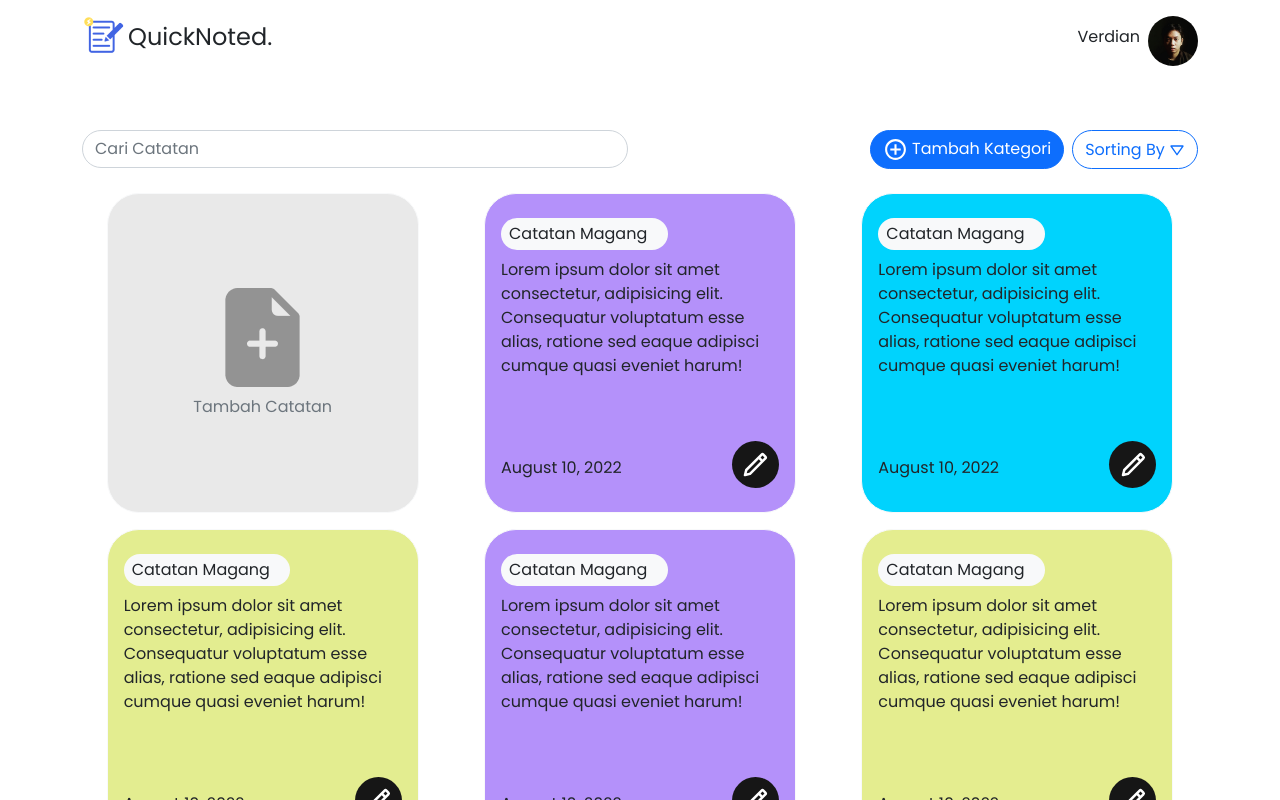
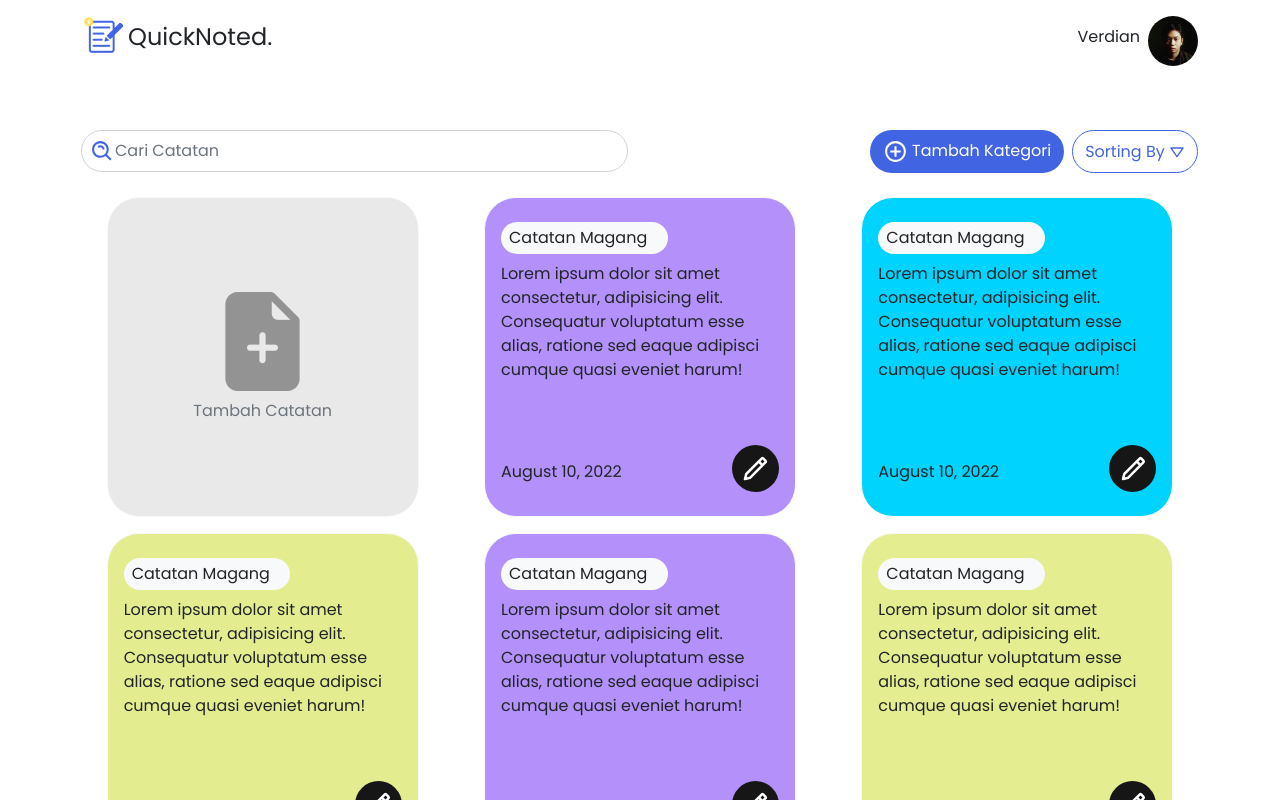
Before and after one commit to ivannoard/SEAL-NotesApp, a React (Create React App) app: page / in a window 1280 px wide. Both pictures are taken after typing "name@example.com", "Sample123" into the empty fields and a click on the button "Login". Shown: the top 800 px of the page. Built offline with nearby package versions, Linux system fonts and the light colour scheme.

Commit message:
add: btn-purple, icon search

```diff
--- a/src/app.css
+++ b/src/app.css
@@ -1,3 +1,52 @@
+.nav-menu {
+  /* background-color: red; */
+}
+
+.nav-menu:hover {
+  background-color: gray;
+}
+
+.btn-purple {
+  background: #4164E3;
+  color: white;
+}
+
+.btn-purple:hover,
+.btn-purple:focus {
+  background: #3859ce;
+  color: white;
+  border: 1px solid #3859ce;
+}
+
+.btn-outline-purple,
+.btn-outline-purple:focus {
+  border: 1px solid #4164E3;
+  color: #4164E3;
+}
+
+.btn-outline-purple:hover {
+  background: #4164E3;
+  border: 1px solid #4164E3;
+  color: white;
+}
+
+.form-control:focus {
+  border-color: #4164E3;
+  box-shadow: none;
+}
+
+.text-purple {
+  color: #4164E3;
+}
+
 p {
   margin-bottom: 0;
 }
+
+textarea {
+  background: transparent;
+}
+
+textarea:focus {
+  outline: 1px solid blue;
+}
--- a/src/components/dashboard/card/AddCard.jsx
+++ b/src/components/dashboard/card/AddCard.jsx
@@ -35,7 +35,7 @@ const AddCard = () => {
         <div className="modal-dialog modal-dialog-centered modal-xl">
           <div className="modal-content">
             <div className="modal-header">
-              <h5 className="modal-title" id="exampleModalLabel">Tambah Catatan</h5>
+              <h4 className="modal-title fw-bold" id="exampleModalLabel">Tambah Catatan</h4>
               <div className='bg-danger rounded-circle position-relative' style={{ width: '25px', height: '25px' }}>
                 <button type="button" className="btn-close btn-close-white" data-bs-dismiss="modal" aria-label="Close"></button>
               </div>
@@ -43,11 +43,11 @@ const AddCard = () => {
             <div className="modal-body">
               <form>
                 <div className="mb-3">
-                  <label htmlFor="judul" className="form-label">Judul</label>
+                  <label htmlFor="judul" className="form-label text-purple">Judul</label>
                   <input type="text" onChange={handleChange} className="form-control" name='judul' id="judul" aria-describedby="emailHelp" />
                 </div>
                 <div>
-                  <label htmlFor="isi" className="form-label">Isi</label>
+                  <label htmlFor="isi" className="form-label text-purple">Isi</label>
                   <textarea name="isi" onChange={handleChange} id="" cols="30" rows="10"></textarea>
                 </div>
               </form>
@@ -56,7 +56,7 @@ const AddCard = () => {
               {id && <p>August 10, 2022</p>}
               <div className="buttons d-flex gap-2">
                 {id && <button type="submit" className="btn btn-outline-danger rounded-pill" onClick={handleAdd}>Hapus</button>}
-                <button type="submit" className="btn btn-primary rounded-pill ms-auto" onClick={handleAdd}>Tambah</button>
+                <button type="submit" className="btn btn-purple rounded-pill ms-auto" onClick={handleAdd}>Tambah</button>
               </div>
             </div>
           </div>
--- a/src/components/dashboard/input/Input.jsx
+++ b/src/components/dashboard/input/Input.jsx
@@ -5,8 +5,9 @@ import { BiSearchAlt } from "react-icons/bi";
 
 const Input = () => {
   return (
-    <div className="input-group">
-      <input type="text" className="form-control rounded-pill" placeholder="Cari Catatan" />
+    <div className="input-group d-flex align-items-center position-relative">
+      <BiSearchAlt size={25} className='position-absolute' style={{ zIndex: 4, left: '8px', color: '#4164E3' }} />
+      <input type="text" className="form-control rounded-pill py-2" placeholder="Cari Catatan" style={{ paddingLeft: '33px' }} />
     </div>
   )
 }
--- a/src/components/dashboard/utilsButton/UtilsButton.jsx
+++ b/src/components/dashboard/utilsButton/UtilsButton.jsx
@@ -23,26 +23,27 @@ const UtilsButton = () => {
   return (
     <>
       <div className="d-flex gap-2 sm-mt-3 justify-content-between mt-3 mt-md-0">
-        <button type="button" className="btn btn-primary rounded-pill ms-md-auto ms-sm-0" data-bs-toggle="modal" data-bs-target="#modalkategori"><span className='me-1'><BiPlusCircle size={25} /></span>Tambah Kategori</button>
-        <button type="button" className="btn btn-outline-primary rounded-pill">Sorting By <span><BiDownArrow /></span></button>
+        <button type="button" className="btn btn-purple rounded-pill ms-md-auto ms-sm-0 py-2" data-bs-toggle="modal" data-bs-target="#modalkategori"><span className='me-1'><BiPlusCircle size={25} /></span>Tambah Kategori</button>
+        <button type="button" className="btn btn-outline-purple rounded-pill py-2">Sorting By <span><BiDownArrow /></span></button>
       </div>
 
-      <div className="modal fade" id="modalkategori" tabIndex="-1" aria-labelledby="exampleModalLabel" aria-hidden="true">
+      {/* modal */}
+      <div className="modal fade" id="modalkategori" tabIndex="-1" aria-labelledby="modalkategori" aria-hidden="true">
         <div className="modal-dialog modal-dialog-centered modal-xl">
           <div className="modal-content">
             <div className="modal-header">
-              <h5 className="modal-title" id="exampleModalLabel">Tambah Kategori</h5>
+              <h5 className="modal-title fw-bold" id="modalkategori">Tambah Kategori</h5>
               <div className='bg-danger rounded-circle position-relative' style={{ width: '25px', height: '25px' }}>
                 <button type="button" className="btn-close btn-close-white" data-bs-dismiss="modal" aria-label="Close"></button>
               </div>
             </div>
             <div className="modal-body">
               <div className="mb-3 px-md-3 px-sm-0">
-                <label htmlFor="kategori" className="form-label text-primary">Nama Kategori</label>
+                <label htmlFor="kategori" className="form-label text-purple">Nama Kategori</label>
                 <input type="text" onChange={handleChange} className="form-control" name='kategori' id="kategori" aria-describedby="emailHelp" />
               </div>
               <div className="list-category px-md-3 px-sm-0">
-                <p className='text-primary mb-2'>Daftar Kategori</p>
+                <p className='text-purple mb-2'>Daftar Kategori</p>
                 <ul className="list-group">
                   <li className="list-group-item d-flex justify-content-between align-items-center">
                     <p>Kategori 1</p>
@@ -63,7 +64,7 @@ const UtilsButton = () => {
               {id && <p>August 10, 2022</p>}
               <div className="buttons d-flex gap-2">
                 {id && <button type="submit" className="btn btn-outline-danger rounded-pill" onClick={handleAdd}>Hapus</button>}
-                <button type="submit" className="btn btn-primary rounded-pill ms-auto" onClick={handleAdd}>Tambah</button>
+                <button type="submit" className="btn btn-purple rounded-pill ms-auto" onClick={handleAdd}>Tambah</button>
               </div>
             </div>
           </div>
--- a/src/components/navbar/Navbar.jsx
+++ b/src/components/navbar/Navbar.jsx
@@ -33,10 +33,10 @@ const Navbar = () => {
               <img src={photo} alt="profile-img" width='50px' height='50px' className="rounded-circle" />
             </div>
             {/* toggle profile */}
-            <div className="toggle position-absolute px-3 py-2 mt-2 rounded shadow-sm" style={{ display: profileToggle ? 'block' : 'none', background: 'white', zIndex: '5', width: '300px', right: 0 }}>
+            <div className="toggle position-absolute px-3 py-2 mt-2 rounded shadow" style={{ display: profileToggle ? 'block' : 'none', background: 'white', zIndex: '5', width: '200px', right: 0 }}>
               <div className="d-flex flex-column gap-2">
-                <span onClick={() => console.log('profile')}><BiUser className='text-primary' /> Profile</span>
-                <span onClick={handleLogout} className='text-danger'><FiLogOut /> Logout</span>
+                <span onClick={() => console.log('profile')} className='nav-menu rounded'><BiUser className='text-primary' /> Profile</span>
+                <span onClick={handleLogout} className='text-danger nav-menu rounded'><FiLogOut /> Logout</span>
               </div>
             </div>
           </div>
```
